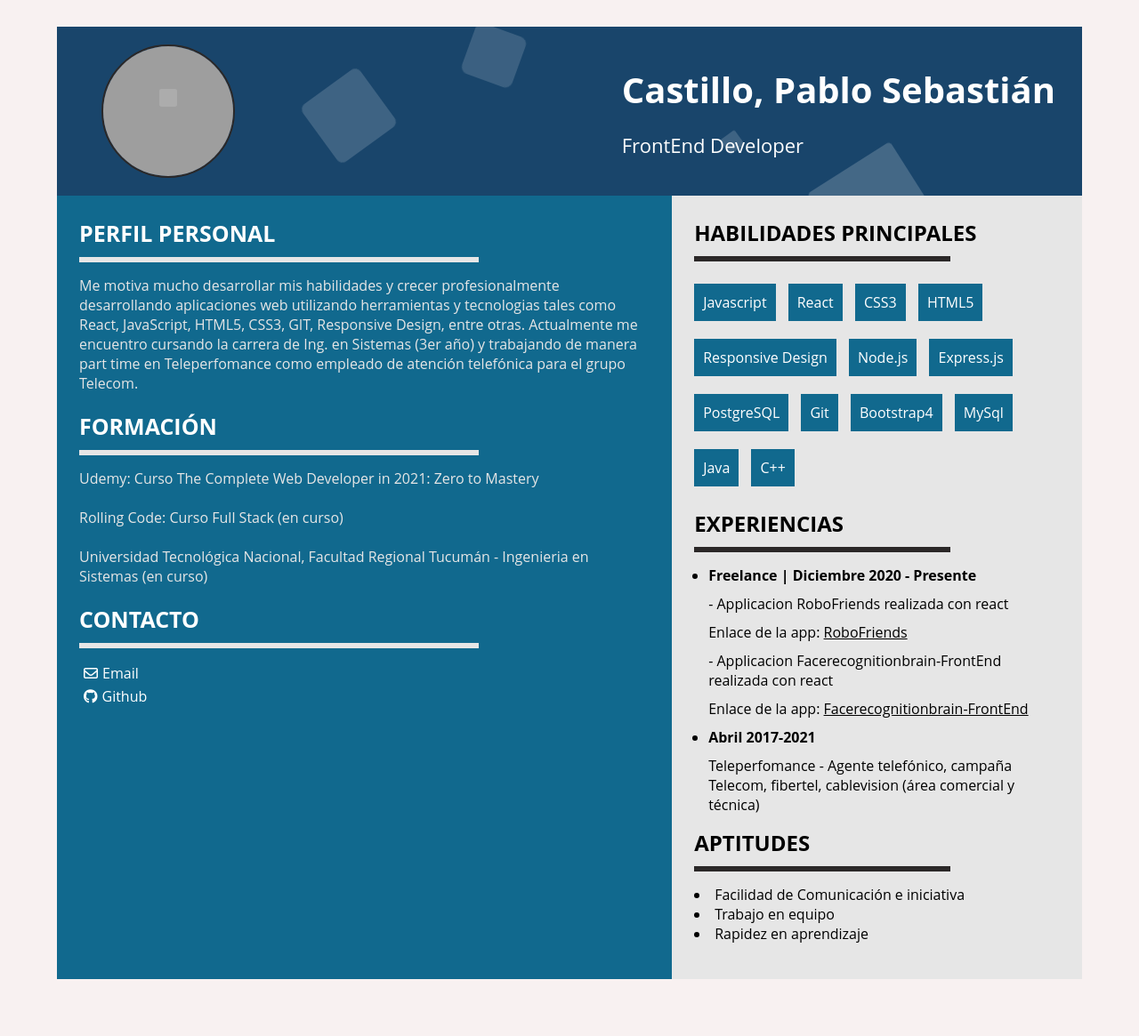
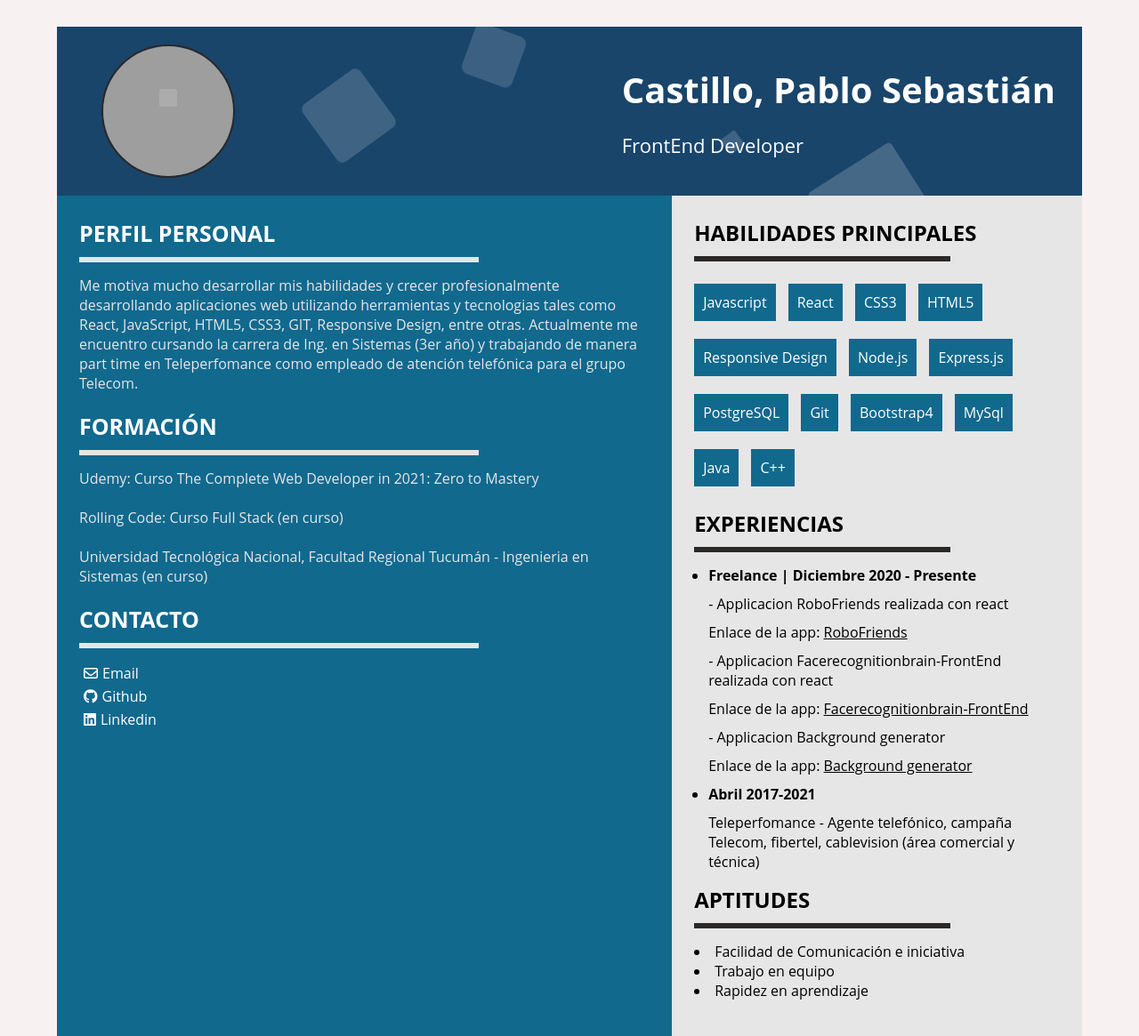
Before and after one commit to psc88/curriculum, a website: page index.html in a window 1280 px wide. Shown: the whole page at 89% size. Before the commit the page ends 1101 px from the top, so only its background shows below. Drawn offline with Linux system fonts and the light colour scheme; grey boxes are pictures that could not be loaded.

Commit message:
Actualizacion contacto y experiencia

```diff
--- a/index.html
+++ b/index.html
@@ -54,7 +54,8 @@
                     <h2>CONTACTO</h2>
                     <hr>
                     <a href="mailto:psc88sdrd@gmail.com"><i class="far fa-envelope"></i>Email</a><br>
-                    <a href="https://github.com/psc88" target="_blank"><i class="fab fa-github"></i>Github</a>
+                    <a href="https://github.com/psc88" target="_blank"><i class="fab fa-github"></i>Github</a><br>
+                    <a href="https://www.linkedin.com/in/pablo-sebastián-castillo-4250321b8/" target="_blank"><i class="fab fa-linkedin"></i>Linkedin</a>
                 </article>
             </section>
         </div>
@@ -88,7 +89,9 @@
                             <p>- Applicacion RoboFriends realizada con react</p>
                             <p>Enlace de la app: <a href="https://psc88.github.io/roboFriends/" target="_blank">RoboFriends</a></p>
                             <p>- Applicacion Facerecognitionbrain-FrontEnd realizada con react</p>
-                            <p>Enlace de la app: <a href="https://psc88.github.io/Facerecognitionbrain-FrontEnd/" target="_blank">Facerecognitionbrain-FrontEnd</a></p>
+                            <p>Enlace de la app: <a href="https://facerecog-brain-smart.herokuapp.com" target="_blank">Facerecognitionbrain-FrontEnd</a></p>
+                            <p>- Applicacion Background generator</p>
+                            <p>Enlace de la app: <a href="https://psc88.github.io/GeneradorDeFondo/" target="_blank">Background generator</a></p>
                         </li>
                         <li>
                             <h3>Abril 2017-2021</h3>
```
